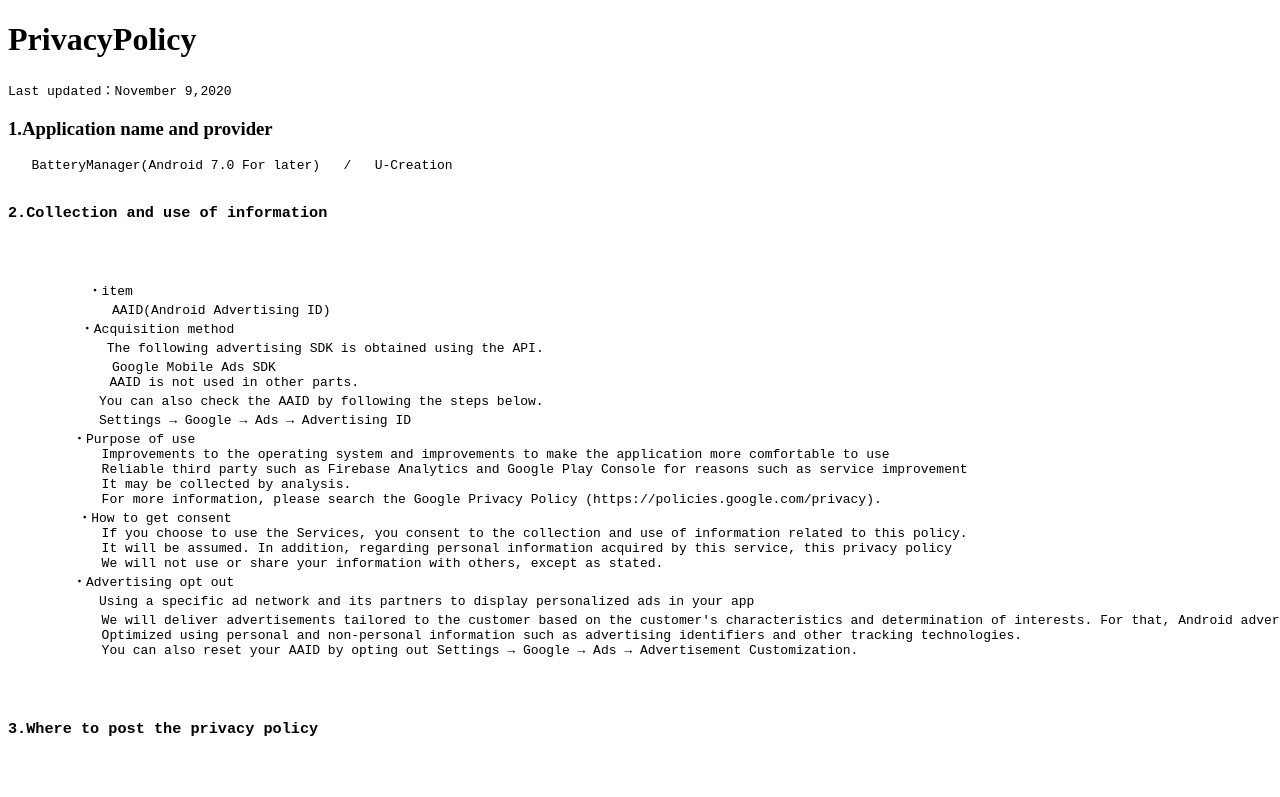
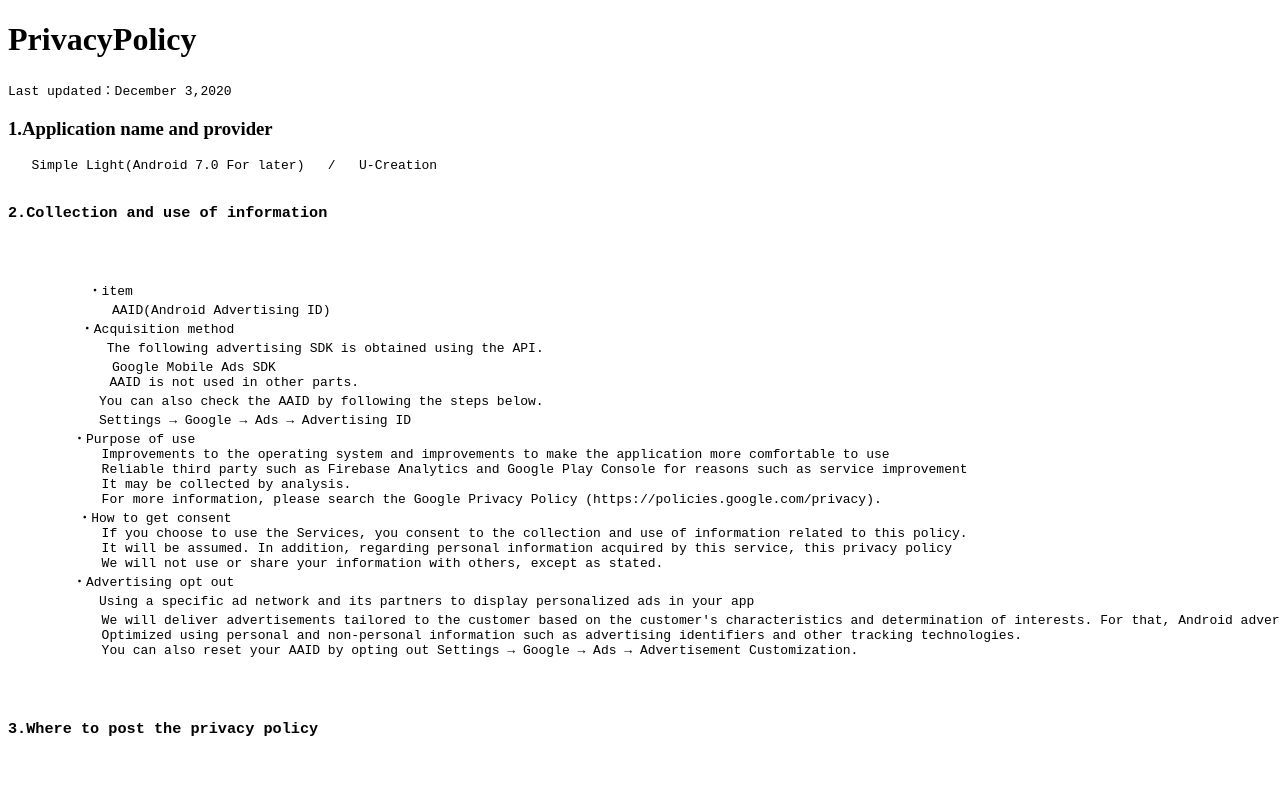
Before and after one commit to u-creation8853/SLprivacy_en, a plain HTML site: page index.html in a window 1280 px wide. Shown: the top 797 px of the page. Drawn offline with Linux system fonts and the light colour scheme.

Commit message:
Update index.html

```diff
--- a/index.html
+++ b/index.html
@@ -7,9 +7,9 @@
 </head>
 <body>
   <h1>PrivacyPolicy</h1>
-  <pre>Last updated：November 9,2020</pre>
+  <pre>Last updated：December 3,2020</pre>
   <h3>1.Application name and provider</h3>
-  <pre>   BatteryManager(Android 7.0 For later)   /   U-Creation
+  <pre>   Simple Light(Android 7.0 For later)   /   U-Creation
   <h3>2.Collection and use of information</h3>
   <pre>   　　    ・item
 　　　　　　　　AAID(Android Advertising ID)
```
